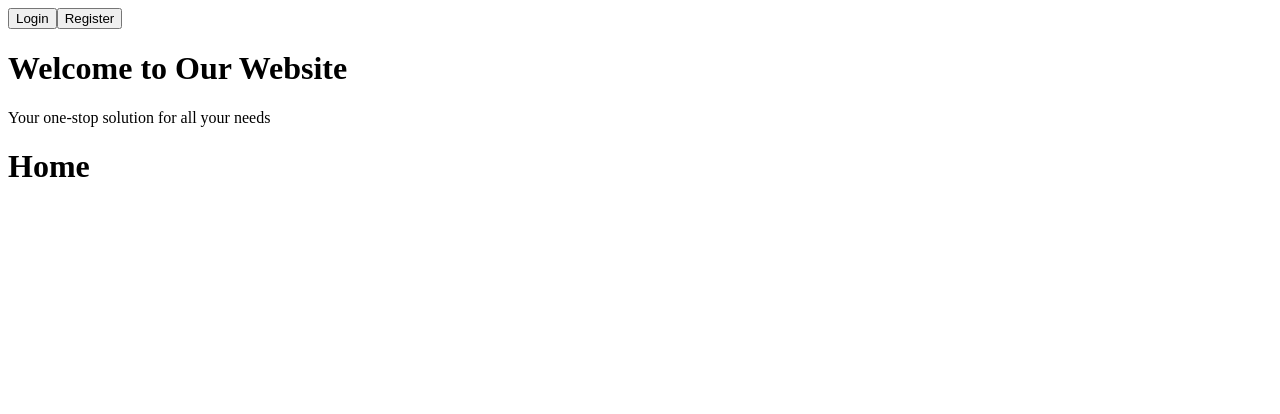
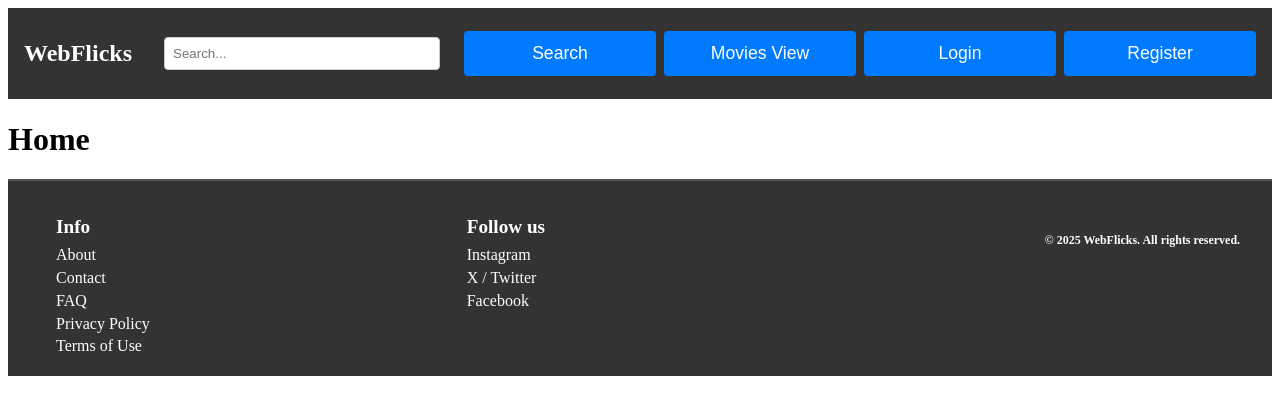
Before and after one commit to Marcus7428/Assignment-5, a React (Vite) app: page / in a window 1280 px wide. Shown: the top 414 px of the page. Built offline with nearby package versions, Linux system fonts and the light colour scheme.

Commit message:
finished footer and header

```diff
--- /dev/null
+++ b/src/components/Footer.css
@@ -0,0 +1,55 @@
+.footerSection {
+    display: flex;
+    justify-content: space-between; /* Space out groups evenly */
+    align-items: flex-start; /* Align items to the top */
+    padding: 1rem 2rem;
+    background-color: #333;
+    color: white;
+    border-top: 2px solid #555;
+    flex-wrap: wrap; /* Allow wrapping on smaller screens */
+}
+
+.footerGroup {
+    flex: 1; /* Allow groups to take equal space */
+    margin: 0 1rem;
+}
+
+.footerTitle {
+    font-size: 1.2rem;
+    margin-bottom: 0.5rem;
+}
+
+.footerLinks {
+    list-style: none; /* Remove bullet points */
+    padding: 0;
+    margin: 0;
+}
+
+.footerLinks li {
+    font-size: 1rem;
+    margin-bottom: 0.3rem; /* Add spacing between items */
+}
+
+.footerCopyright {
+    text-align: right;
+    flex: 1;
+    font-size: 0.9rem;
+    margin-top: 1rem;
+}
+
+@media (max-width: 768px) {
+    .footerSection {
+        flex-direction: column; /* Stack items vertically */
+        align-items: center;
+        text-align: center;
+    }
+
+    .footerGroup {
+        margin: 1rem 0;
+    }
+
+    .footerCopyright {
+        text-align: center;
+        margin-top: 1rem;
+    }
+}
--- a/src/components/Footer.jsx
+++ b/src/components/Footer.jsx
@@ -0,0 +1,32 @@
+import React from 'react';
+import "./Footer.css";
+
+function Footer() {
+    return (
+        <div className="footerSection">
+            <div className="footerGroup">
+                <h3 className="footerTitle">Info</h3>
+                <ul className="footerLinks">
+                    <li>About</li>
+                    <li>Contact</li>
+                    <li>FAQ</li>
+                    <li>Privacy Policy</li>
+                    <li>Terms of Use</li>
+                </ul>
+            </div>
+            <div className="footerGroup">
+                <h3 className="footerTitle">Follow us</h3>
+                <ul className="footerLinks">
+                    <li>Instagram</li>
+                    <li>X / Twitter</li>
+                    <li>Facebook</li>
+                </ul>
+            </div>
+            <div className="footerCopyright">
+                <h5>© 2025 WebFlicks. All rights reserved.</h5>
+            </div>
+        </div>
+    );
+}
+
+export default Footer;
--- a/src/components/Header.css
+++ b/src/components/Header.css
@@ -0,0 +1,55 @@
+.navBar {
+    display: flex;
+    align-items: center; /* Vertically center the items */
+    justify-content: space-between; /* Add space between title and buttons */
+    padding: 1rem; /* Use relative units for padding */
+    background-color: #333;
+    color: white;
+    flex-wrap: wrap; /* Allow wrapping on smaller screens */
+}
+
+.navTitle {
+    font-size: 1.5rem; /* Use relative font size */
+    margin-right: 1rem; /* Add spacing between the title and other elements */
+    color: white;
+    flex-shrink: 0; /* Prevent the title from shrinking */
+}
+
+.searchBar {
+    flex: 1; /* Allow the search bar to grow and take available space */
+    padding: 0.5rem;
+    margin: 0 1rem;
+    border-radius: 4px;
+    border: 1px solid #ccc;
+    min-width: 150px; /* Ensure the search bar doesn't shrink too much */
+}
+
+.searchButton, .moviesLink, .LoginButton, .RegisterButton {
+    padding: 0.75rem 1.5rem; /* Keep the padding for height */
+    margin-left: 0.5rem;
+    background-color: #007bff;
+    color: white;
+    border: none;
+    border-radius: 4px;
+    cursor: pointer;
+    flex-shrink: 0; /* Prevent buttons from shrinking */
+    font-size: 1.1rem; /* Increase font size for better readability */
+    width: 12rem; /* Set a fixed width for longer buttons */
+    text-align: center; /* Center the text inside the buttons */
+}
+
+.searchButton:hover, .moviesLink:hover, .LoginButton:hover, .RegisterButton:hover {
+    background-color: #0056b3;
+}
+
+@media (max-width: 768px) {
+    .navBar {
+        flex-direction: column; /* Stack items vertically on smaller screens */
+        align-items: stretch; /* Stretch items to fit the width */
+    }
+
+    .searchBar, .searchButton, .moviesLink, .LoginButton, .RegisterButton {
+        margin: 0.5rem 0; /* Add spacing between items */
+        width: 100%; /* Make buttons and search bar full width */
+    }
+}
--- a/src/components/Header.jsx
+++ b/src/components/Header.jsx
@@ -4,27 +4,30 @@ import "./Header.css";
 
 function Header() {
     const navigate = useNavigate();
+    const [searchQuery, setSearchQuery] = useState("");
+
+    const handleSearch = () => {
+        console.log("Search feature has not been implemented yet.");
+    }
 
     return (
         <div>
             <div className="navBar">
+                <h1 className="navTitle">WebFlicks</h1>
+                <input
+                    type="text"
+                    className="searchBar"
+                    placeholder="Search..."
+                    value={searchQuery}
+                    onChange={(e) => setSearchQuery(e.target.value)}
+                />
+                <button className="searchButton" onClick={handleSearch}>Search</button>
+                <button className="moviesLink" onClick={() => navigate("/movies")}>Movies View</button>
                 <button className="LoginButton" onClick={() => navigate("/login")}>Login</button>
                 <button className="RegisterButton" onClick={() => navigate("/register")}>Register</button>
             </div>
-            <div className="header">
-                <h1>Welcome to Our Website</h1>
-                <p>Your one-stop solution for all your needs</p>
-        </div>
         </div>
     );
 }
 
 export default Header;
-
-{/* <div class="navBar"></div>
-<button class="signInButton">Sign in</button>
-<button class="signUpButton">Sign up</button>
-<select class="LanguageDropdown">
-    <option value="English">English</option>
-    <option value="French">French</option>
-</select> */}
--- a/src/views/HomeView.jsx
+++ b/src/views/HomeView.jsx
@@ -1,5 +1,6 @@
 import "./HomeView.css";
 import Header from "../components/Header";
+import Footer from "../components/Footer";
 
 function HomeView() {
   return (
@@ -8,6 +9,7 @@ function HomeView() {
       <div>
         <h1>Home</h1>
       </div>
+      <Footer />
     </>
         );
 }
```
Also changed, not shown: src/components/Genres.jsx (added).
